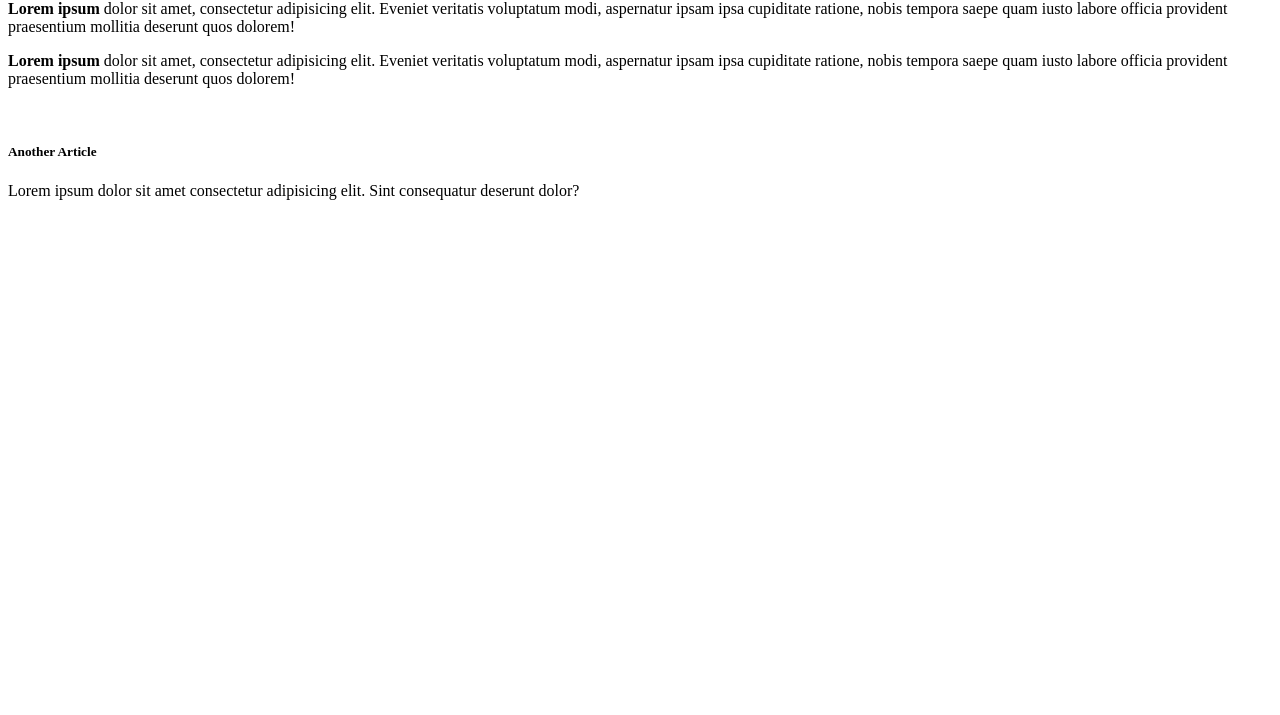
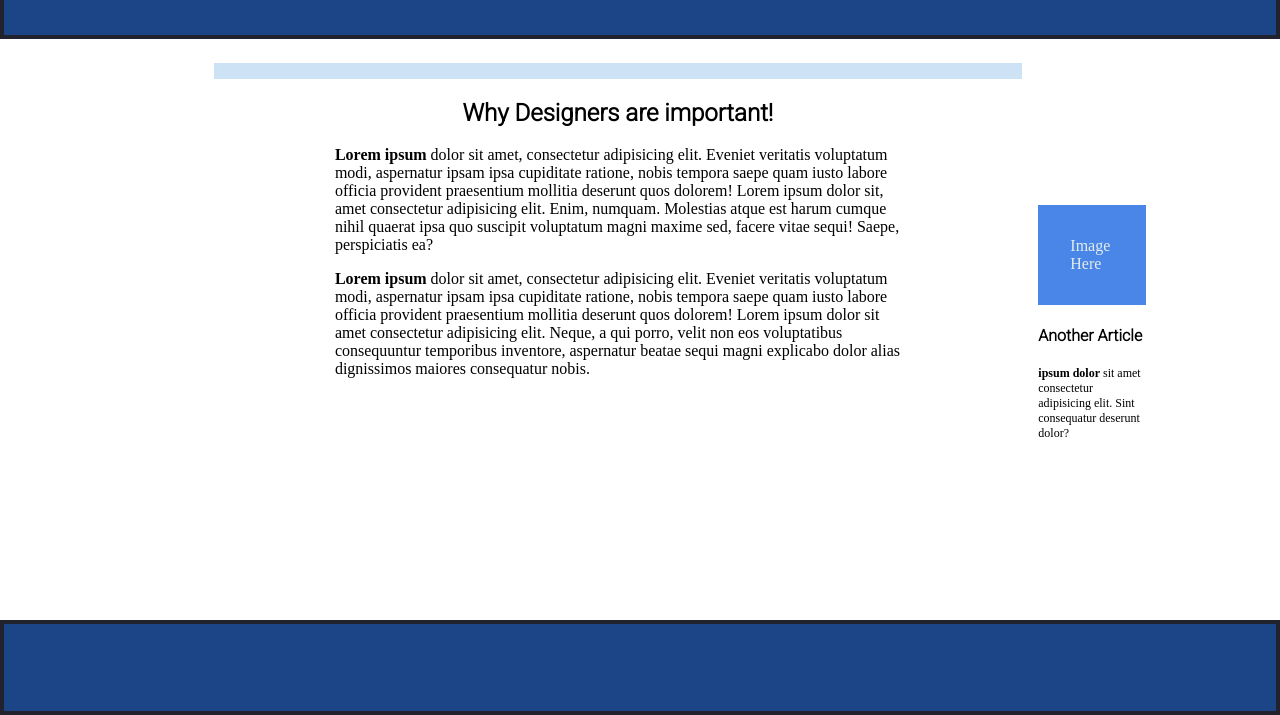
Before and after one commit to dhildeb/coolSite, a plain HTML site: page index.html in a window 1280 px wide. Shown: the part 114-829 px from the top of the page. Before the commit the page ends 800 px from the top, so only its background shows below. Drawn offline with Linux system fonts and the light colour scheme.

Commit message:
coolsite

```diff
--- a/index.html
+++ b/index.html
@@ -1,40 +1,58 @@
 <!DOCTYPE html>
 <html lang="en">
+
 <head>
   <meta charset="UTF-8">
   <meta http-equiv="X-UA-Compatible" content="IE=edge">
   <meta name="viewport" content="width=device-width, initial-scale=1.0">
+  <link rel="preconnect" href="https://fonts.gstatic.com">
+  <link href="https://fonts.googleapis.com/css2?family=Roboto:wght@300&display=swap" rel="stylesheet">
+  <link rel="stylesheet" href="style.css">
+
   <title>CoolSite</title>
 </head>
+
 <body>
 
-  <section class="header">
-<h1>Hey there I have a cool site</h1>
+  <section class="title">
+    <h1>Hey there I have a cool site</h1>
   </section>
 
   <section class="article">
-<div class="">
-  <h2>Why Designers are important!</h2>
+    <div class="">
+      <div class="bar"></div>
+      <h2 class="article-title">Why Designers are important!</h2>
 
-  <p><b>Lorem ipsum</b> dolor sit amet, consectetur adipisicing elit. Eveniet veritatis voluptatum modi, aspernatur ipsam ipsa cupiditate ratione, nobis tempora saepe quam iusto labore officia provident praesentium mollitia deserunt quos dolorem!</p>
+      <div class="content">
 
-  <p><b>Lorem ipsum</b> dolor sit amet, consectetur adipisicing elit. Eveniet veritatis voluptatum modi, aspernatur ipsam ipsa cupiditate ratione, nobis tempora saepe quam iusto labore officia provident praesentium mollitia deserunt quos dolorem!</p>
-</div>
+          <p><b>Lorem ipsum</b> dolor sit amet, consectetur adipisicing elit. Eveniet veritatis voluptatum modi,
+            aspernatur ipsam ipsa cupiditate ratione, nobis tempora saepe quam iusto labore officia provident
+            praesentium
+            mollitia deserunt quos dolorem! Lorem ipsum dolor sit, amet consectetur adipisicing elit. Enim, numquam.
+            Molestias atque est harum cumque nihil quaerat ipsa quo suscipit voluptatum magni maxime sed, facere vitae
+            sequi! Saepe, perspiciatis ea?</p>
+          <p><b>Lorem ipsum</b> dolor sit amet, consectetur adipisicing elit. Eveniet veritatis voluptatum modi,
+            aspernatur ipsam ipsa cupiditate ratione, nobis tempora saepe quam iusto labore officia provident
+            praesentium
+            mollitia deserunt quos dolorem! Lorem ipsum dolor sit amet consectetur adipisicing elit. Neque, a qui porro,
+            velit non eos voluptatibus consequuntur temporibus inventore, aspernatur beatae sequi magni explicabo dolor
+            alias dignissimos maiores consequatur nobis.</p>
+      </div>
+    </div>
+
+    <section class="link">
+      <div class="img">Image Here</div>
+      <div>
+        <h4>Another Article</h4>
+        <p><b>ipsum dolor</b> sit amet consectetur adipisicing elit. Sint consequatur deserunt dolor?</p>
+      </div>
+    </section>
   </section>
 
-<section class="links">
-<div>
-  <img src="" alt="">
-</div>
-<div>
-  <h5>Another Article</h5>
-  <p>Lorem ipsum dolor sit amet consectetur adipisicing elit. Sint consequatur deserunt dolor?</p>
-</div>
-</section>
-
-<section class="footer">
-
-</section>
+  <section class="title">
+    <h1></h1>
+  </section>
 
 </body>
+
 </html>
--- a/style.css
+++ b/style.css
@@ -0,0 +1,69 @@
+:root{
+  --primary: #1c4587;
+  --secondary: #cde2f4;
+  --color: #21222e;
+  --light: #e2ede9;
+  --img: #4a86e8;
+}
+h1,h2,h3,h4,h5,h6{
+  font-family: 'Roboto', sans-serif;
+}
+.title{
+  background-color: var(--primary);
+  color: var(--light);
+  border: var(--color);
+  padding: .25rem;
+  margin: -.5rem;
+  display: flex;
+  justify-content: space-around;
+  font-size: 32px;
+  border: .25rem solid var(--color);
+}
+
+.bar{
+  background-color: var(--secondary);
+  padding: .5rem;
+  width: auto;
+  margin: 1rem 0;
+}
+
+.article-title{
+display: flex;
+justify-content: center;
+}
+
+.article{
+display: flex;
+justify-content: center;
+width: 75%;
+margin: 0 15%;
+}
+
+.content{
+  margin: 0 15%;
+  max-width: 70%;
+  font-size: 16px;
+}
+
+.link{
+  margin: 15% 0;
+display: block;
+}
+
+.img{
+  background-color: var(--img);
+  padding: 2rem;
+  color: var(--light);
+}
+
+.link p{
+  font-size: 12px;
+}
+
+section{
+  padding: 1rem;
+}
+
+div{
+  margin: 0;
+}
```
